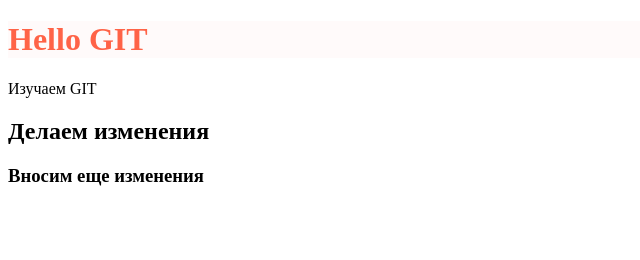
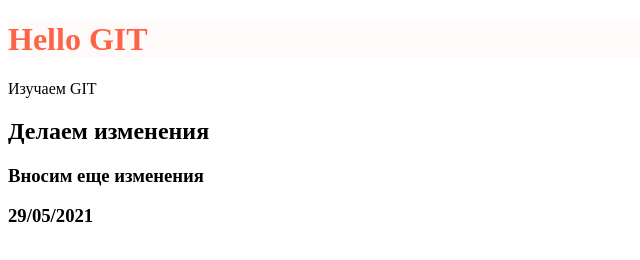
Before and after one commit to max-khlopin/test_05_29, a plain HTML site: page index.html in a window 1280 px wide. Shown: the whole page, without its empty margins (0-640 px from the left). Drawn offline with Linux system fonts and the light colour scheme.

Commit message:
second commit

```diff
--- a/index.html
+++ b/index.html
@@ -12,5 +12,6 @@
 	<p>Изучаем GIT</p>
 	<h2>Делаем изменения</h2>
 	<h3>Вносим еще изменения</h3>
+	<h3>29/05/2021</h3>
 </body>
 </html>
```
